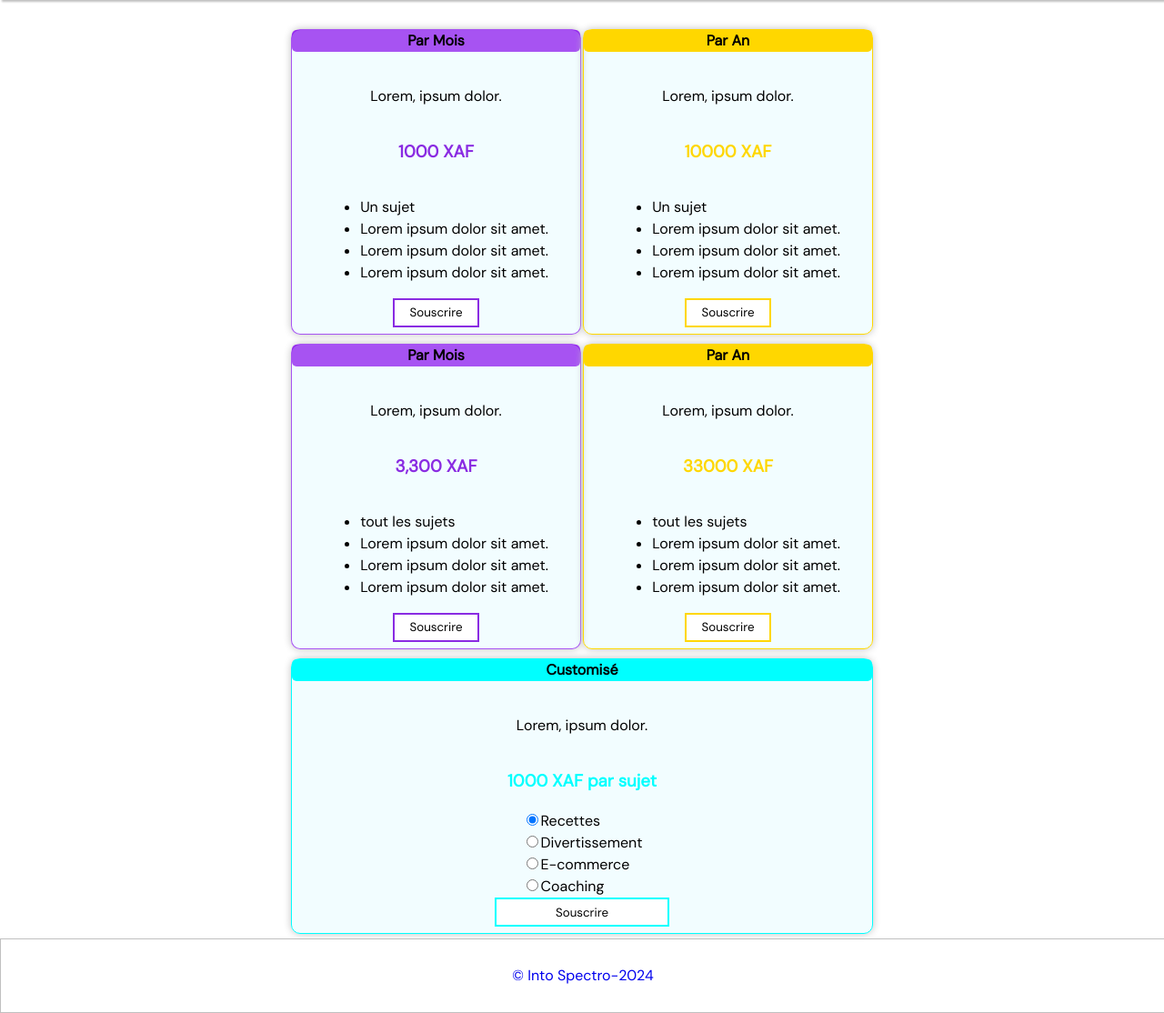
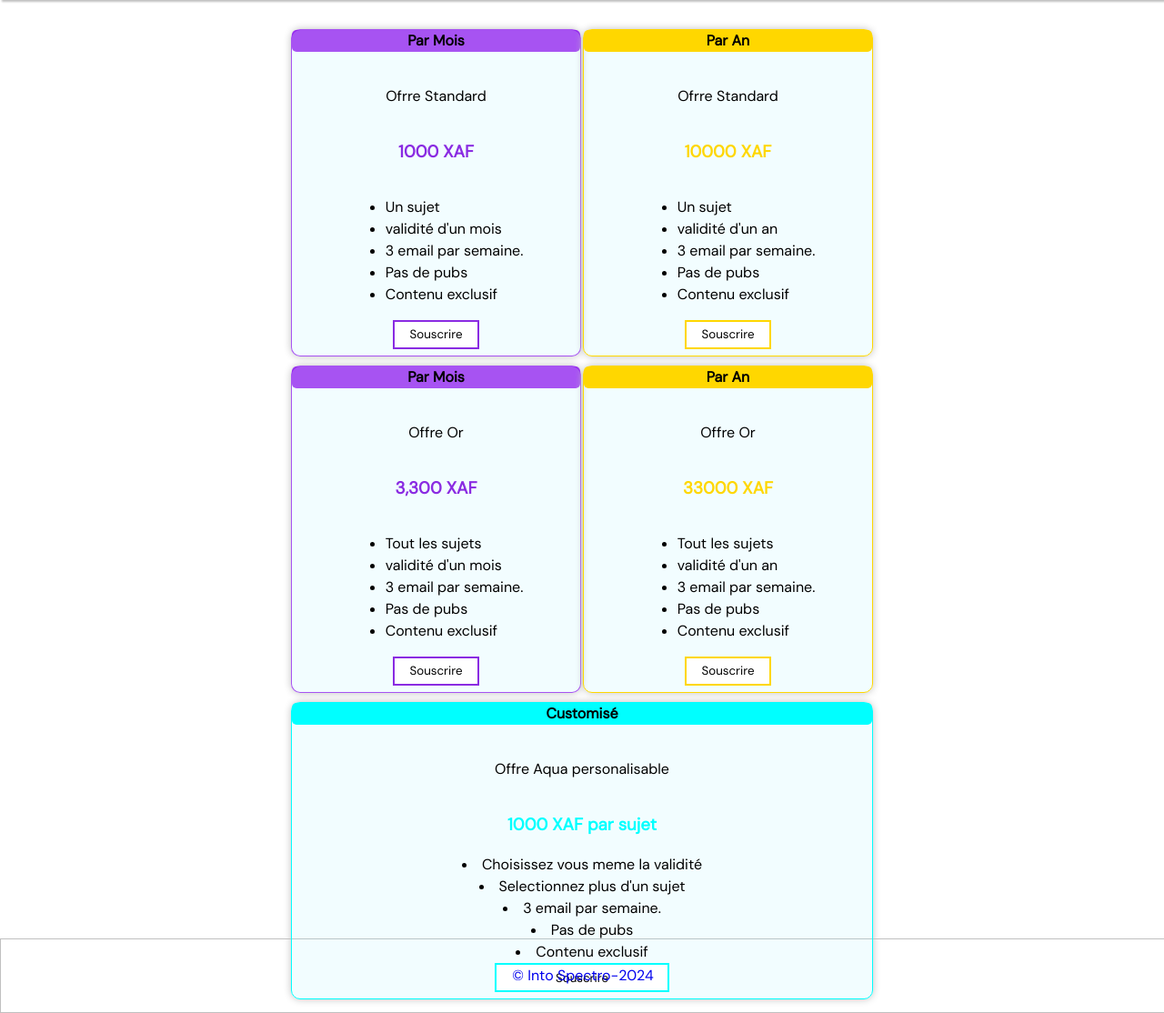
Before and after one commit to midnightXander/IntoSpectro, a Django app: page /pricing in a window 1280 px wide. Shown: the part 160-1274 px from the top of the page at 91% size. Run offline with Django 5.2, Linux system fonts and the light colour scheme.

Commit message:
added some juice to the frontend

```diff
--- a/core/templates/core/base.html
+++ b/core/templates/core/base.html
@@ -5,7 +5,7 @@
         <meta>
         <meta>
         <title>Into Spectro</title>
-    <link rel="stylesheet" href="{% static 'css/style.css' %}">
+    <link rel="stylesheet" type="text/css" href="{% static 'css/style.css' %}">
     </head>
     <link rel="stylesheet" href="https://cdnjs.cloudflare.com/ajax/libs/font-awesome/4.7.0/css/font-awesome.min.css">
     <body>
@@ -20,8 +20,8 @@
        </footer>
 
 
-        <script src="{% static 'js/jquery-3.3.1.min.js' %}"></script>
-        <script src="{% static 'js/sub_app.js' %}"></script>
+        <script type="text/javascript" src="{% static 'js/jquery-3.3.1.min.js' %}"></script>
+        <script type="text/javascript" src="{% static 'js/sub_app.js' %}"></script>
 
     </body>
 </html>
--- a/core/templates/core/pricing.html
+++ b/core/templates/core/pricing.html
@@ -20,13 +20,14 @@
 
         <div>
             <h4 class="price-head">Par Mois</h4>
-            <p>Lorem, ipsum dolor.</p>
+            <p>Ofrre Standard</p>
             <h3 style="color: blueviolet;">1000 XAF</h3>
             <ul>
                 <li>Un sujet</li>
-                <li>Lorem ipsum dolor sit amet.</li>
-                <li>Lorem ipsum dolor sit amet.</li>
-                <li>Lorem ipsum dolor sit amet.</li>
+                <li>validité d'un mois</li>
+                <li>3 email par semaine.</li>
+                <li>Pas de pubs</li>
+                <li>Contenu exclusif</li>
             </ul>
 
             <button style="border: 2px solid blueviolet;" class="subscribe-btn pay-btn" value="1">Souscrire</button>
@@ -34,56 +35,56 @@
         </div>
         <div>
             <h4 class="price-head yearly">Par An</h4>
-            <p>Lorem, ipsum dolor.</p>
+            <p>Ofrre Standard</p>
             <h3 style="color: gold;">10000 XAF</h3>
             <ul>
                 <li>Un sujet</li>
-                <li>Lorem ipsum dolor sit amet.</li>
-                <li>Lorem ipsum dolor sit amet.</li>
-                <li>Lorem ipsum dolor sit amet.</li>
+                <li>validité d'un  an</li>
+                <li>3 email par semaine.</li>
+                <li>Pas de pubs</li>
+                <li>Contenu exclusif</li>
             </ul>
             <button style="border: 2px solid gold;" value="2" class="subscribe-btn pay-btn">Souscrire</button>
 
         </div>
         <div>
             <h4 class="price-head">Par Mois</h4>
-            <p>Lorem, ipsum dolor.</p>
+            <p>Offre Or</p>
             <h3 style="color: blueviolet;">3,300 XAF</h3>
             <ul>
-                <li>tout les sujets</li>
-                <li>Lorem ipsum dolor sit amet.</li>
-                <li>Lorem ipsum dolor sit amet.</li>
-                <li>Lorem ipsum dolor sit amet.</li>
+                <li>Tout les sujets</li>
+                <li>validité d'un mois</li>
+                <li>3 email par semaine.</li>
+                <li>Pas de pubs</li>
+                <li>Contenu exclusif</li>
             </ul>
             <button style="border: 2px solid blueviolet;" value="3" class="subscribe-btn pay-btn">Souscrire</button>
 
         </div>
         <div>
             <h4 class="price-head yearly">Par An</h4>
-            <p>Lorem, ipsum dolor.</p>
+            <p>Offre Or</p>
             <h3 style="color: gold;">33000 XAF</h3>
             <ul>
-                <li>tout les sujets</li>
-                <li>Lorem ipsum dolor sit amet.</li>
-                <li>Lorem ipsum dolor sit amet.</li>
-                <li>Lorem ipsum dolor sit amet.</li>
+                <li>Tout les sujets</li>
+                <li>validité d'un an</li>
+                <li>3 email par semaine.</li>
+                <li>Pas de pubs</li>
+                <li>Contenu exclusif</li>
             </ul>
             <button style="border: 2px solid gold;" value="4" class="subscribe-btn pay-btn">Souscrire</button>
 
         </div>
         <div>
             <h4 class="price-head custom">Customisé</h4>
-            <p>Lorem, ipsum dolor.</p>
+            <p>Offre Aqua personalisable</p>
             <h3 style="color: aqua;">1000 XAF par sujet</h3>
 
-            <aside>
-            <input type="radio" name="topic" checked>Recettes<br>
-            <input type="radio" name="topic">Divertissement<br>
-            <input type="radio" name="topic">E-commerce<br>
-            <input type="radio" name="topic">Coaching<br>
-            </aside>
-
-
+                <li>Choisissez vous meme la validité</li>
+                <li>Selectionnez plus d'un sujet</li>
+                <li>3 email par semaine.</li>
+                <li>Pas de pubs</li>
+                <li>Contenu exclusif</li>
 
             <button style="border: 2px solid aqua;" value="5" class="subscribe-btn pay-btn">Souscrire</button>
 
--- a/intospectro/settings.py
+++ b/intospectro/settings.py
@@ -145,3 +145,8 @@ if 'DATABASE_URL' in os.environ:
         conn_max_age = 500,
         conn_health_checks = True,
     )
+
+
+import mimetypes
+mimetypes.add_type("text/css", ".css", True)
+mimetypes.add_type("text/javascript",".js",True)
```
Also changed, not shown: core/templates/core/index.html (+11 -6 lines).
